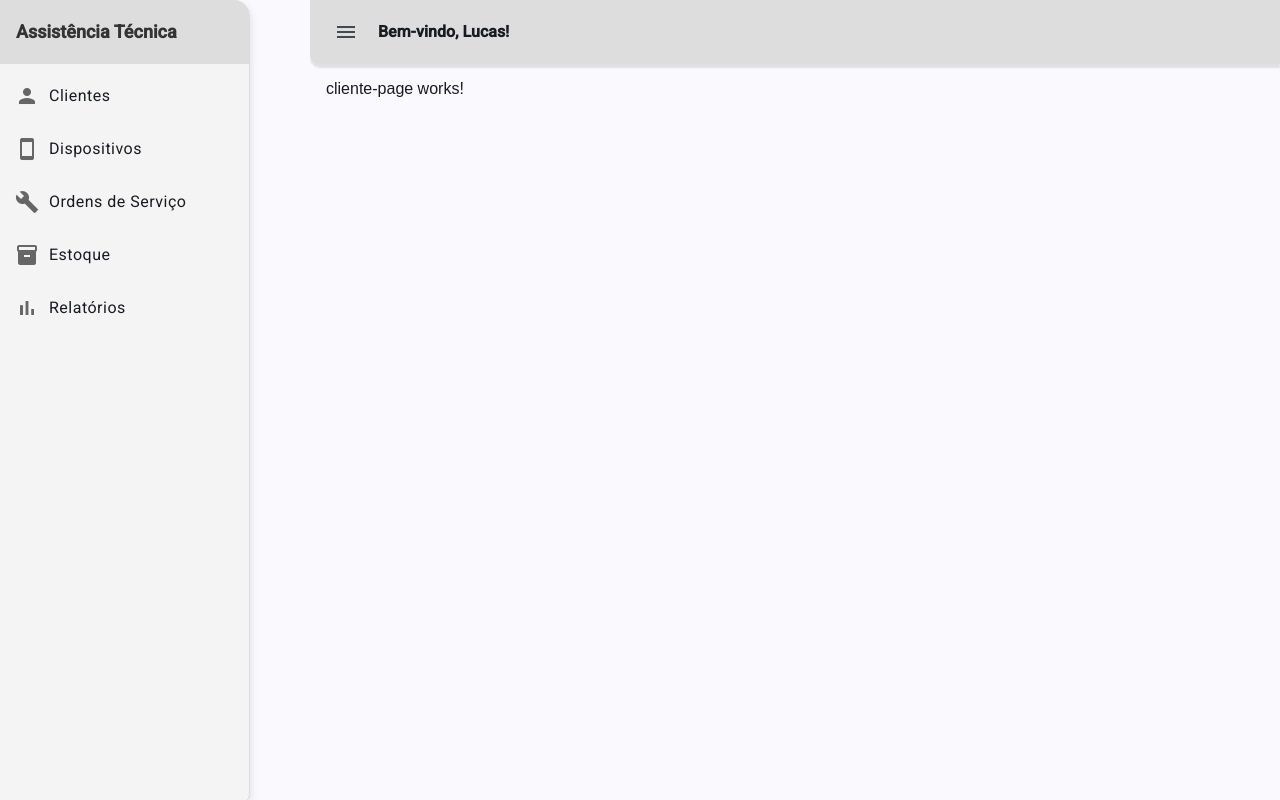
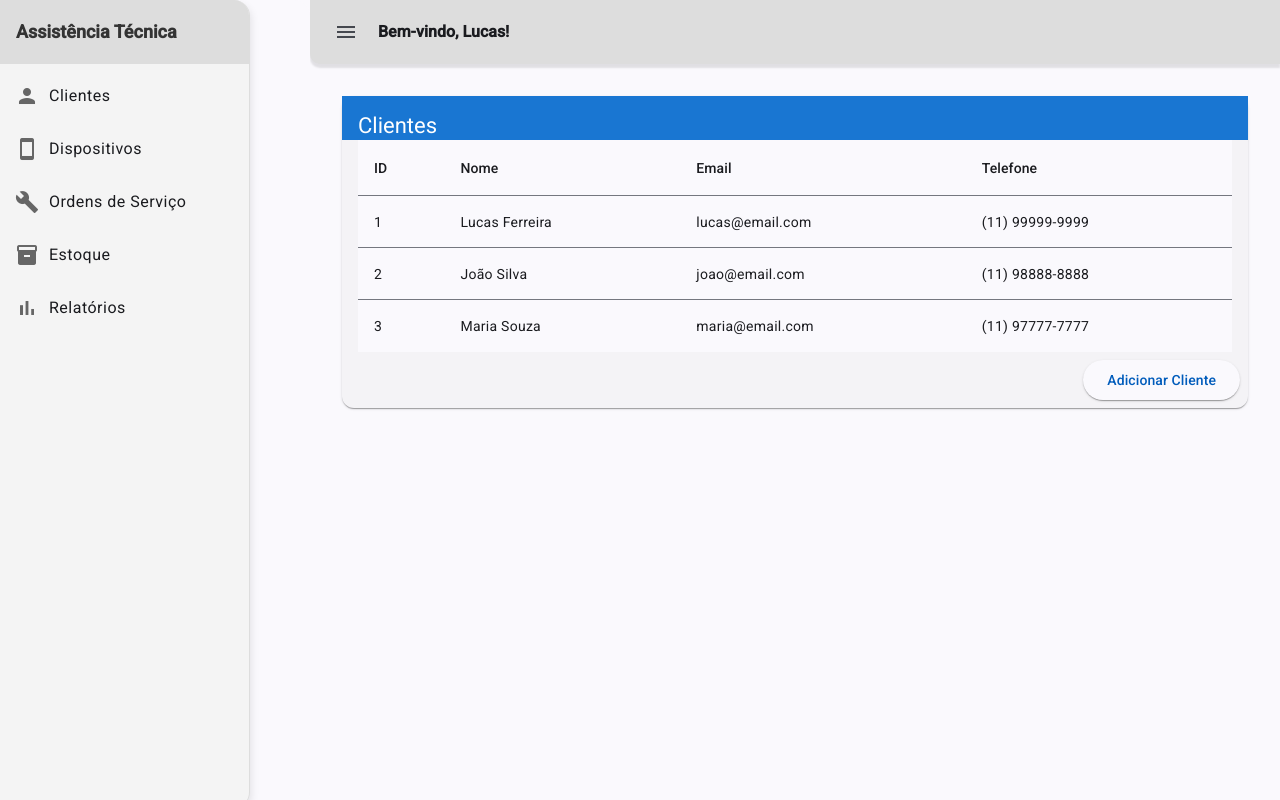
Before and after one commit to LucasFL05/Angular_assistencia-tecnica, an Angular app in the folder frontend/: page /clientes in a window 1280 px wide. Built offline with nearby package versions, Linux system fonts and the light colour scheme.

Commit message:
criação da page de clientes

```diff
--- a/frontend/src/app/pages/clientes/cliente-page/cliente-page.component.css
+++ b/frontend/src/app/pages/clientes/cliente-page/cliente-page.component.css
@@ -0,0 +1,17 @@
+mat-card {
+  margin: 16px;
+}
+
+mat-card-header {
+  background-color: #1976d2;
+  color: white;
+}
+
+table {
+  width: 100%;
+}
+
+mat-card-actions {
+  display: flex;
+  justify-content: flex-end;
+}
--- a/frontend/src/app/pages/clientes/cliente-page/cliente-page.component.html
+++ b/frontend/src/app/pages/clientes/cliente-page/cliente-page.component.html
@@ -1 +1,36 @@
-<p>cliente-page works!</p>
+<mat-card>
+  <mat-card-header>
+    <mat-card-title>Clientes</mat-card-title>
+  </mat-card-header>
+
+  <mat-card-content>
+    <table mat-table [dataSource]="clientes">
+      <ng-container matColumnDef="id">
+        <th mat-header-cell *matHeaderCellDef>ID</th>
+        <td mat-cell *matCellDef="let cliente">{{ cliente.id }}</td>
+      </ng-container>
+
+      <ng-container matColumnDef="nome">
+        <th mat-header-cell *matHeaderCellDef>Nome</th>
+        <td mat-cell *matCellDef="let cliente">{{ cliente.nome }}</td>
+      </ng-container>
+
+      <ng-container matColumnDef="email">
+        <th mat-header-cell *matHeaderCellDef>Email</th>
+        <td mat-cell *matCellDef="let cliente">{{ cliente.email }}</td>
+      </ng-container>
+
+      <ng-container matColumnDef="telefone">
+        <th mat-header-cell *matHeaderCellDef>Telefone</th>
+        <td mat-cell *matCellDef="let cliente">{{ cliente.telefone }}</td>
+      </ng-container>
+
+      <tr mat-header-row *matHeaderRowDef="displayedColumns"></tr>
+      <tr mat-row *matRowDef="let row; columns: displayedColumns;"></tr>
+    </table>
+  </mat-card-content>
+
+  <mat-card-actions>
+    <button mat-raised-button color="primary">Adicionar Cliente</button>
+  </mat-card-actions>
+</mat-card>
--- a/frontend/src/app/pages/clientes/cliente-page/cliente-page.component.ts
+++ b/frontend/src/app/pages/clientes/cliente-page/cliente-page.component.ts
@@ -1,11 +1,34 @@
 import { Component } from '@angular/core';
-
+import { CommonModule } from '@angular/common';
+import { MatCardModule } from '@angular/material/card';
+import { MatTableModule } from '@angular/material/table';
+import { MatButtonModule } from '@angular/material/button';
 @Component({
   selector: 'app-cliente-page',
-  imports: [],
+  imports: [CommonModule, MatCardModule, MatTableModule, MatButtonModule],
   templateUrl: './cliente-page.component.html',
-  styleUrl: './cliente-page.component.css'
+  styleUrl: './cliente-page.component.css',
 })
 export class ClientePageComponent {
-
+  displayedColumns: string[] = ['id', 'nome', 'email', 'telefone'];
+  clientes = [
+    {
+      id: 1,
+      nome: 'Lucas Ferreira',
+      email: 'lucas@email.com',
+      telefone: '(11) 99999-9999',
+    },
+    {
+      id: 2,
+      nome: 'João Silva',
+      email: 'joao@email.com',
+      telefone: '(11) 98888-8888',
+    },
+    {
+      id: 3,
+      nome: 'Maria Souza',
+      email: 'maria@email.com',
+      telefone: '(11) 97777-7777',
+    },
+  ];
 }
```
